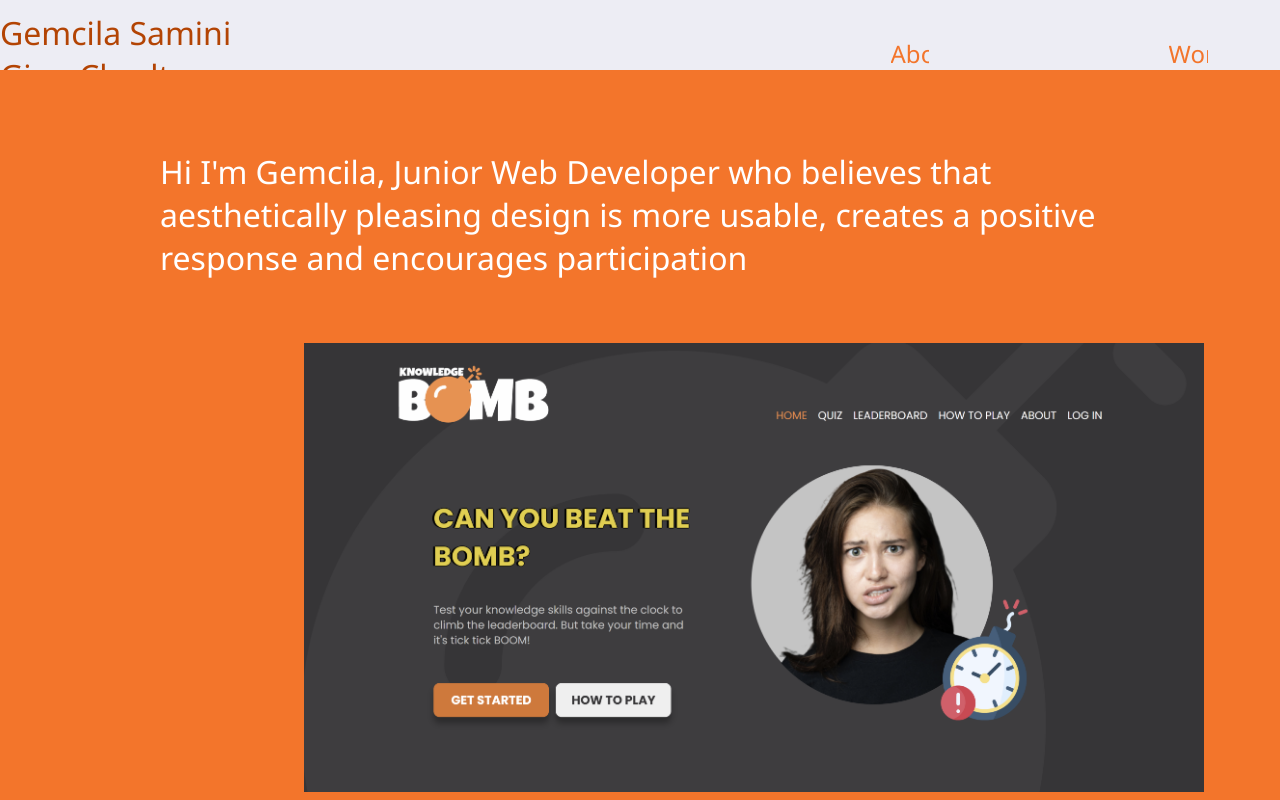
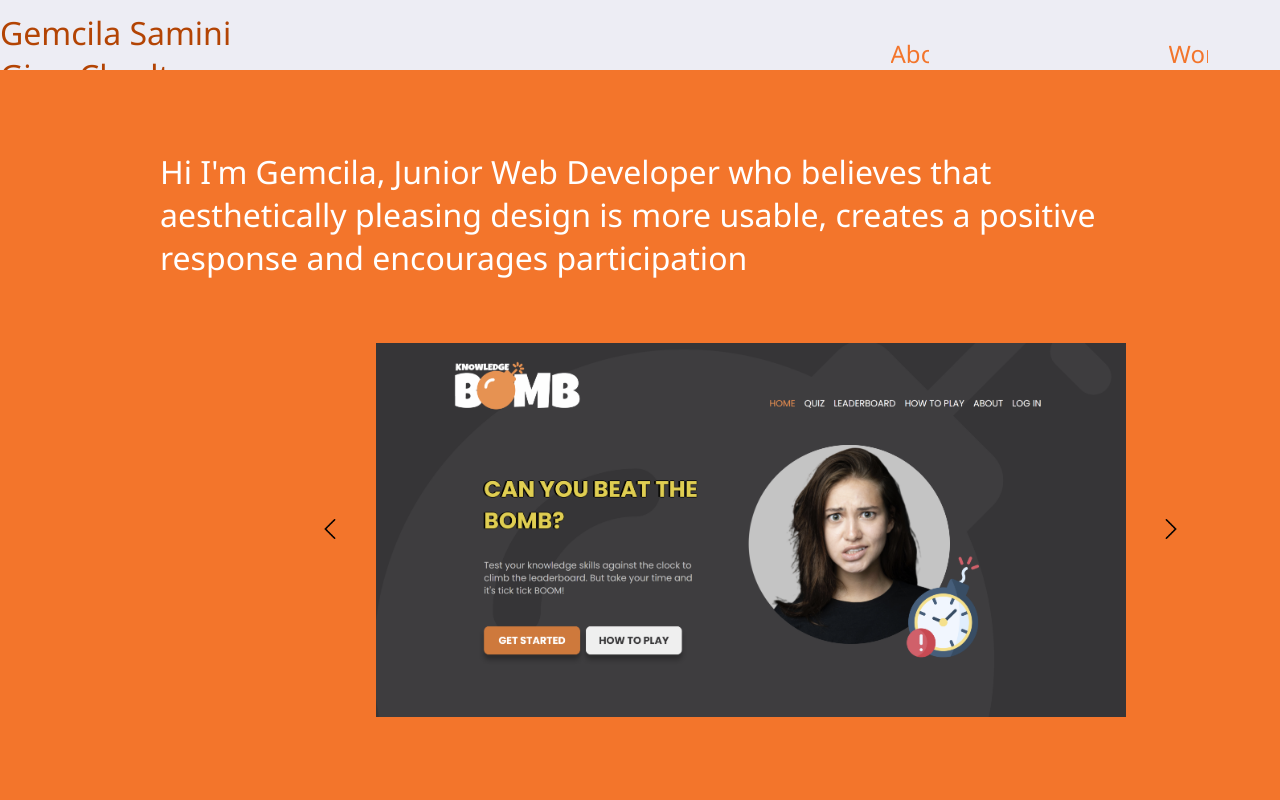
Before and after one commit to ggemcila/portfolio, a React (Create React App) app: page / in a window 1280 px wide. Built offline with nearby package versions, Linux system fonts and the light colour scheme.

Commit message:
#7 Arrows for slider

```diff
--- a/package.json
+++ b/package.json
@@ -10,6 +10,7 @@
     "nodemon": "^2.0.12",
     "react": "^17.0.2",
     "react-dom": "^17.0.2",
+    "react-icons": "^4.2.0",
     "react-scripts": "4.0.3",
     "web-vitals": "^1.1.2"
   },
--- a/src/components/intro/intro.jsx
+++ b/src/components/intro/intro.jsx
@@ -18,6 +18,8 @@ export default function intro() {
                     </div>
                 </div>
             </div>
+            <img src="assets/arrow.png" alt="" className="arrow left" />
+            <img src="assets/arrow.png" alt="" className="arrow right" />
         </div>
     )
 }
--- a/src/components/intro/intro.scss
+++ b/src/components/intro/intro.scss
@@ -12,13 +12,16 @@
 }
 
 .slider{
-    height: 460px;
-    margin-left: 19em;
+    height: 400px;
+    margin-left: 23.5em;
     padding-top: 4em;
+    display: flex;
+    position: absolute;
+    left: 0;
 
     .container{
         .item{
-            width: 900px;
+            width: 750px;
             background-color: #F3752B;
             display: flex;
             align-items: center;
@@ -45,3 +48,22 @@
         }
     }
 }
+
+.arrow{
+    height:20px;
+    cursor: pointer;
+    margin-top: 15em;
+
+
+    &.left{
+        left:100px;
+        transform: rotate(180deg);
+        margin-left: 20em;
+    }
+
+    &.right{
+        right:100px;
+        margin-left: 51.3em;
+    }
+
+}
```
Also changed, not shown: public/assets/arrow.png (added), 1 other file (tests, documents, lock files or other folders).
